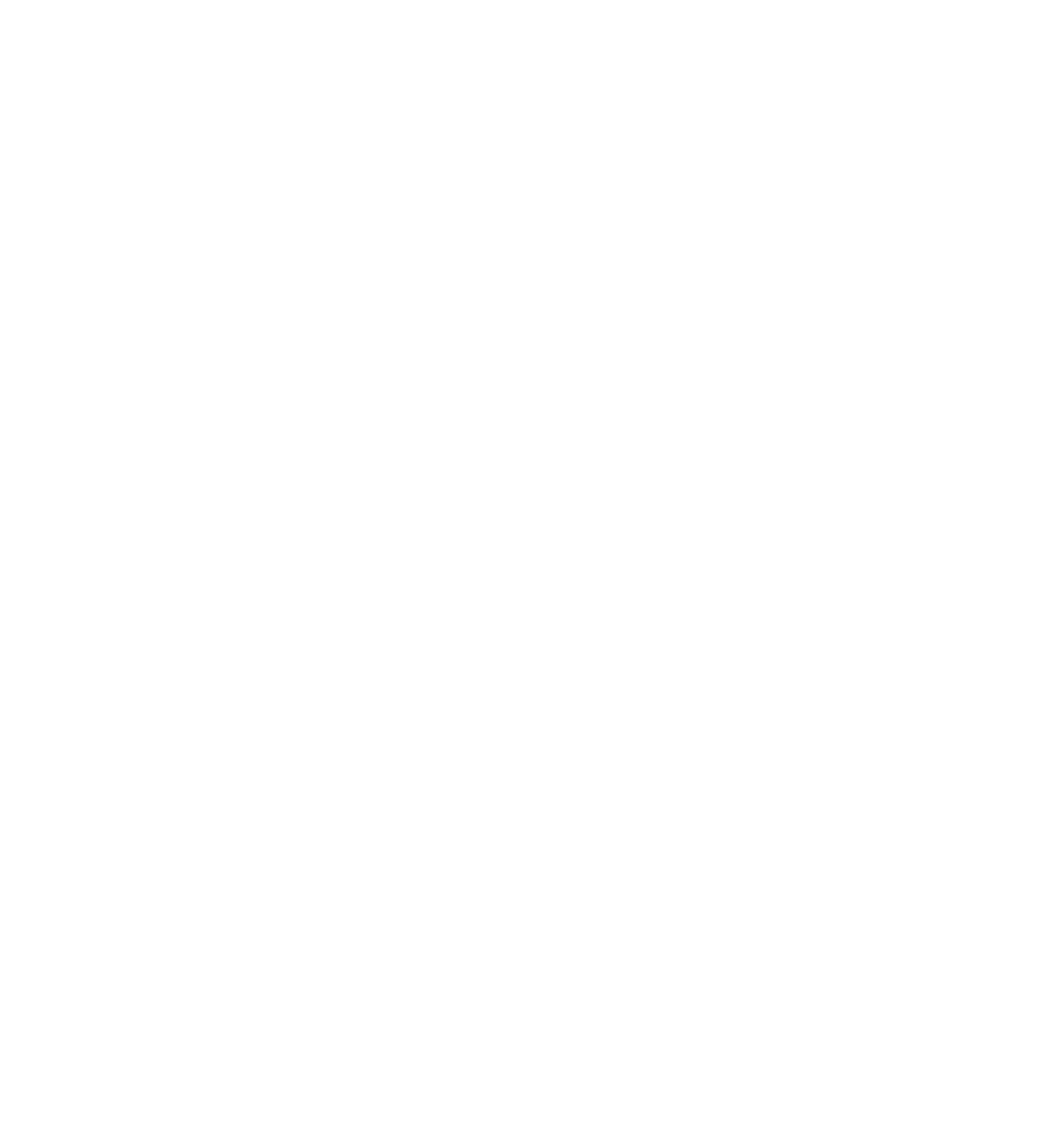
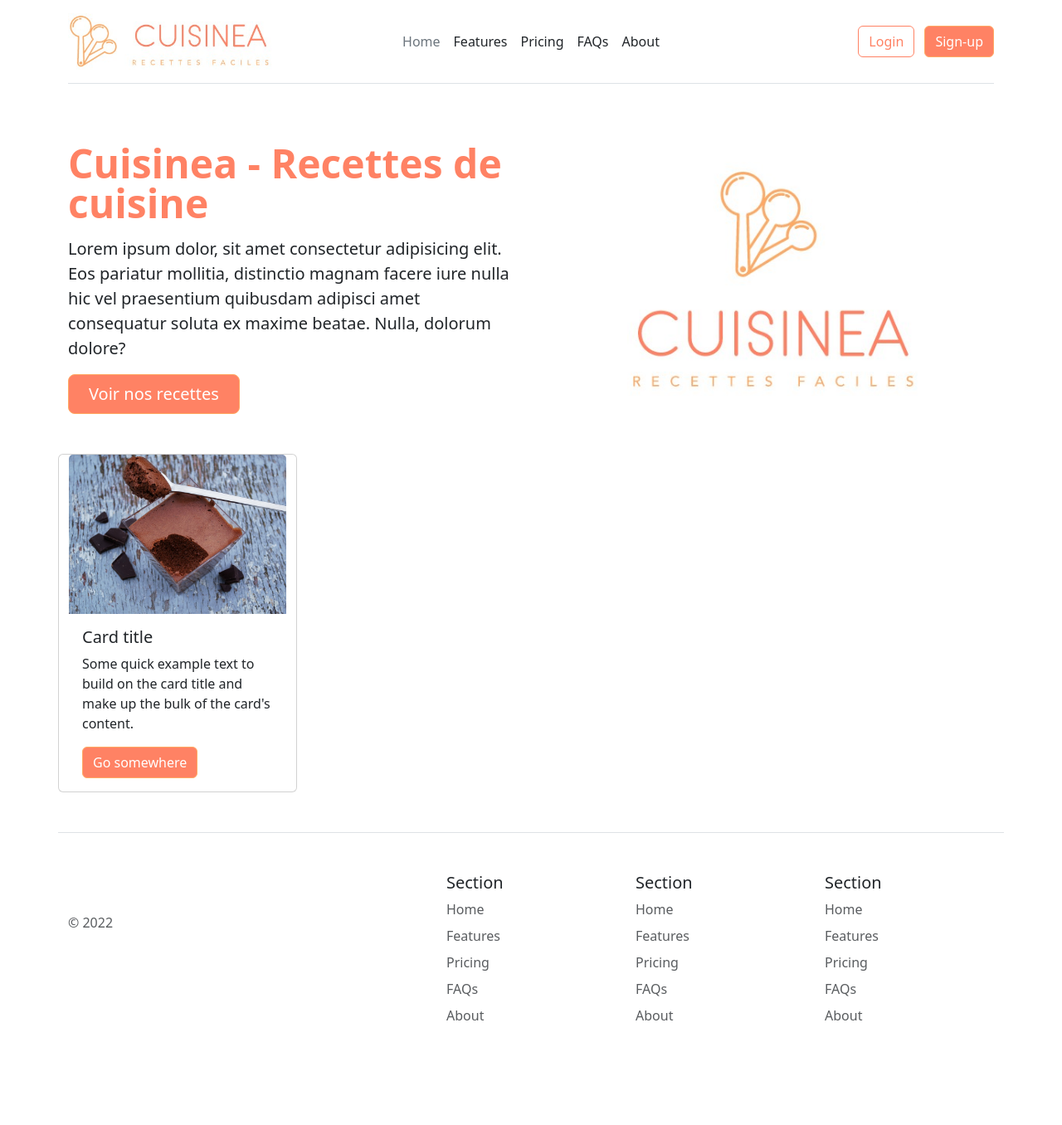
Before and after one commit to Ioma69/Recipe-Website, a PHP site: page / in a window 1280 px wide. Before the commit the page is empty. Shown: the whole page at 83% size. Before the commit the page ends 800 px from the top, so only its background shows below. Run offline with PHP 8.4, Linux system fonts and the light colour scheme.

Commit message:
page d'accueil

```diff
--- /dev/null
+++ b/assets/css/override-bootstrap.css
@@ -0,0 +1,67 @@
+:root {
+    --primary: #ff8264;
+    --secondary: #ffaa64;
+    --success: #28a745;
+    --danger: #dc3545;
+    --warning: #fd7e14;
+    --info: #17a2b8;
+    --light: #f8f9fa;
+    --dark: #343a40;
+    --bs-nav-link-color: var(--primary);
+    --bs-link-color: var(--primary);
+    --bs-link-hover-color: var(--secondary);
+}
+
+  .btn-primary {
+    --bs-btn-color: #fff;
+    --bs-btn-bg: var(--primary);
+    --bs-btn-border-color: var(--secondary);
+    --bs-btn-hover-color: #fff;
+    --bs-btn-hover-bg: #ffc697;
+    --bs-btn-hover-border-color: var(--secondary);
+    --bs-btn-focus-shadow-rgb: 49,132,253;
+    --bs-btn-active-color: #fff;
+    --bs-btn-active-bg: #ff8e31;
+    --bs-btn-active-border-color: var(--secondary);
+    --bs-btn-active-shadow: inset 0 3px 5px rgba(0, 0, 0, 0.125);
+    --bs-btn-disabled-color: #fff;
+    --bs-btn-disabled-bg: #4f4f4f;
+    --bs-btn-disabled-border-color: #343434;
+}
+
+.btn-outline-primary {
+    --bs-btn-color: var(--primary);
+    --bs-btn-border-color: var(--primary);
+    --bs-btn-hover-color: #fff;
+    --bs-btn-hover-bg: var(--secondary);
+    --bs-btn-hover-border-color: var(--primary);
+    --bs-btn-focus-shadow-rgb: 13,110,253;
+    --bs-btn-active-color: #fff;
+    --bs-btn-active-bg: var(--primary);
+    --bs-btn-active-border-color: var(--primary);
+    --bs-btn-active-shadow: inset 0 3px 5px rgba(0, 0, 0, 0.125);
+    --bs-btn-disabled-color: var(--primary);
+    --bs-btn-disabled-bg: transparent;
+    --bs-btn-disabled-border-color: var(--primary);
+    --bs-gradient: none;
+}
+
+.nav-pills {
+    --bs-nav-pills-border-radius: 0.375rem;
+    --bs-nav-pills-link-active-color: #fff;
+    --bs-nav-pills-link-active-bg: var(--primary);
+}
+
+h1 {
+  color: var(--primary);
+}
+
+h2, h3 {
+    color: var(--secondary);
+}
+
+.card-img-top {
+    width: 100%;
+    height: 15vw;
+    object-fit: cover;
+}
--- a/index.php
+++ b/index.php
@@ -1 +1,121 @@
-<?php
+<!DOCTYPE html>
+<html lang="en">
+<head>
+    <meta charset="UTF-8">
+    <meta http-equiv="X-UA-Compatible" content="IE=edge">
+    <meta name="viewport" content="width=device-width, initial-scale=1.0">
+    <title>Document</title>
+    <link href="https://cdn.jsdelivr.net/npm/bootstrap@5.3.0-alpha1/dist/css/bootstrap.min.css" rel="stylesheet" integrity="sha384-GLhlTQ8iRABdZLl6O3oVMWSktQOp6b7In1Zl3/Jr59b6EGGoI1aFkw7cmDA6j6gD" crossorigin="anonymous">
+    <link rel="stylesheet" href="assets/css/override-bootstrap.css">
+    <link rel="stylesheet" href="assets/css/style.css">
+    <script src="https://cdn.jsdelivr.net/npm/bootstrap@5.3.0-alpha1/dist/js/bootstrap.bundle.min.js" integrity="sha384-w76AqPfDkMBDXo30jS1Sgez6pr3x5MlQ1ZAGC+nuZB+EYdgRZgiwxhTBTkF7CXvN" crossorigin="anonymous"></script>
+</head>
+<body>
+<div class="container">
+    <header class="d-flex flex-wrap align-items-center justify-content-center justify-content-md-between py-3 mb-4 border-bottom">
+      <a href="index.php" class="d-flex align-items-center col-md-3 mb-2 mb-md-0 text-dark text-decoration-none">
+        <img src="assets/images/logo-cuisinea-horizontal.jpg" alt="logo cuisinea" width="250">
+      </a>
+
+      <ul class="nav col-12 col-md-auto mb-2 justify-content-center mb-md-0">
+        <li><a href="#" class="nav-link px-2 link-secondary">Home</a></li>
+        <li><a href="#" class="nav-link px-2 link-dark">Features</a></li>
+        <li><a href="#" class="nav-link px-2 link-dark">Pricing</a></li>
+        <li><a href="#" class="nav-link px-2 link-dark">FAQs</a></li>
+        <li><a href="#" class="nav-link px-2 link-dark">About</a></li>
+      </ul>
+
+      <div class="col-md-3 text-end">
+        <button type="button" class="btn btn-outline-primary me-2">Login</button>
+        <button type="button" class="btn btn-primary">Sign-up</button>
+      </div>
+    </header>
+
+
+    <div class="row flex-lg-row-reverse align-items-center g-5 py-5">
+      <div class="col-10 col-sm-8 col-lg-6">
+        <img src="assets/images/logo-cuisinea.jpg" class="d-block mx-lg-auto img-fluid" alt="Logo cuisinea" width="350" loading="lazy">
+      </div>
+      <div class="col-lg-6">
+        <h1 class="display-5 fw-bold lh-1 mb-3">Cuisinea - Recettes de cuisine</h1>
+        <p class="lead">Lorem ipsum dolor, sit amet consectetur adipisicing elit. Eos pariatur mollitia, distinctio magnam facere iure nulla hic vel praesentium quibusdam adipisci amet consequatur soluta ex maxime beatae. Nulla, dolorum dolore?</p>
+        <div class="d-grid gap-2 d-md-flex justify-content-md-start">
+          <button type="button" class="btn btn-primary btn-lg px-4 me-md-2">Voir nos recettes</button>
+        </div>
+      </div>
+    </div>
+
+
+
+
+
+    <div class="row">
+        <div class="card" style="width: 18rem;">
+            <img src="uploads/recipes/1-chocolate-au-mousse.jpg" class="card-img-top" alt="...">
+            <div class="card-body">
+                <h5 class="card-title">Card title</h5>
+                <p class="card-text">Some quick example text to build on the card title and make up the bulk of the card's content.</p>
+                <a href="#" class="btn btn-primary">Go somewhere</a>
+        </div>
+    </div>
+
+    </div>
+
+
+
+    <footer class="row row-cols-1 row-cols-sm-2 row-cols-md-5 py-5 my-5 border-top">
+    <div class="col mb-3">
+      <a href="/" class="d-flex align-items-center mb-3 link-dark text-decoration-none">
+        <svg class="bi me-2" width="40" height="32"><use xlink:href="#bootstrap"></use></svg>
+      </a>
+      <p class="text-muted">© 2022</p>
+    </div>
+
+    <div class="col mb-3">
+
+    </div>
+
+    <div class="col mb-3">
+      <h5>Section</h5>
+      <ul class="nav flex-column">
+        <li class="nav-item mb-2"><a href="#" class="nav-link p-0 text-muted">Home</a></li>
+        <li class="nav-item mb-2"><a href="#" class="nav-link p-0 text-muted">Features</a></li>
+        <li class="nav-item mb-2"><a href="#" class="nav-link p-0 text-muted">Pricing</a></li>
+        <li class="nav-item mb-2"><a href="#" class="nav-link p-0 text-muted">FAQs</a></li>
+        <li class="nav-item mb-2"><a href="#" class="nav-link p-0 text-muted">About</a></li>
+      </ul>
+    </div>
+
+    <div class="col mb-3">
+      <h5>Section</h5>
+      <ul class="nav flex-column">
+        <li class="nav-item mb-2"><a href="#" class="nav-link p-0 text-muted">Home</a></li>
+        <li class="nav-item mb-2"><a href="#" class="nav-link p-0 text-muted">Features</a></li>
+        <li class="nav-item mb-2"><a href="#" class="nav-link p-0 text-muted">Pricing</a></li>
+        <li class="nav-item mb-2"><a href="#" class="nav-link p-0 text-muted">FAQs</a></li>
+        <li class="nav-item mb-2"><a href="#" class="nav-link p-0 text-muted">About</a></li>
+      </ul>
+    </div>
+
+    <div class="col mb-3">
+      <h5>Section</h5>
+      <ul class="nav flex-column">
+        <li class="nav-item mb-2"><a href="#" class="nav-link p-0 text-muted">Home</a></li>
+        <li class="nav-item mb-2"><a href="#" class="nav-link p-0 text-muted">Features</a></li>
+        <li class="nav-item mb-2"><a href="#" class="nav-link p-0 text-muted">Pricing</a></li>
+        <li class="nav-item mb-2"><a href="#" class="nav-link p-0 text-muted">FAQs</a></li>
+        <li class="nav-item mb-2"><a href="#" class="nav-link p-0 text-muted">About</a></li>
+      </ul>
+    </div>
+  </footer>
+
+
+  </div>
+
+
+
+
+
+
+</body>
+</html>
```
Also changed, not shown: assets/css/style.css (added), assets/images/logo-cuisinea-horizontal.jpg (added), assets/images/logo-cuisinea.jpg (added), uploads/recipes/1-chocolate-au-mousse.jpg (added), uploads/recipes/2-gratin-dauphinois.jpg (added), uploads/recipes/3-salade.jpg (added).
